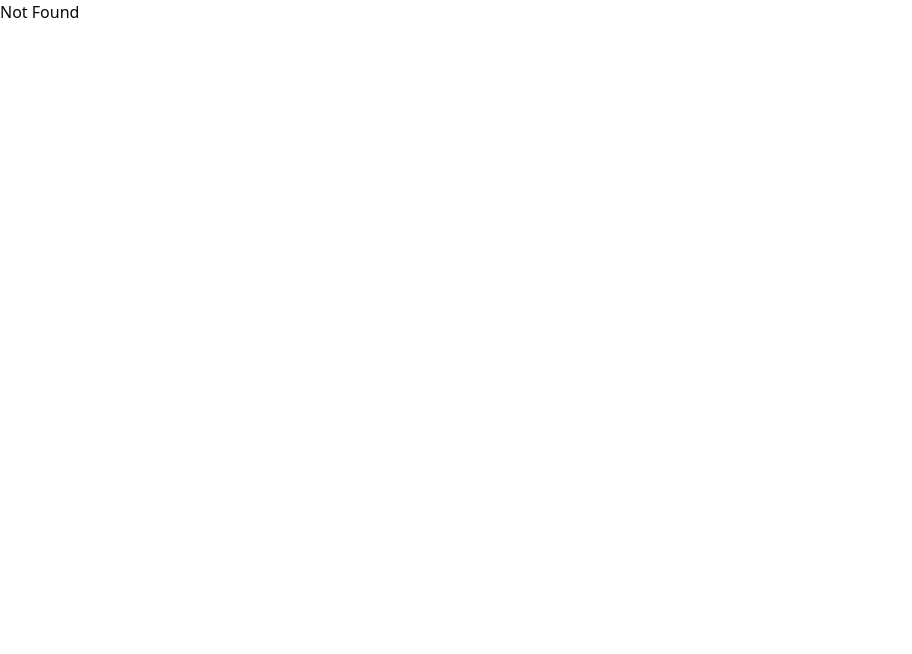
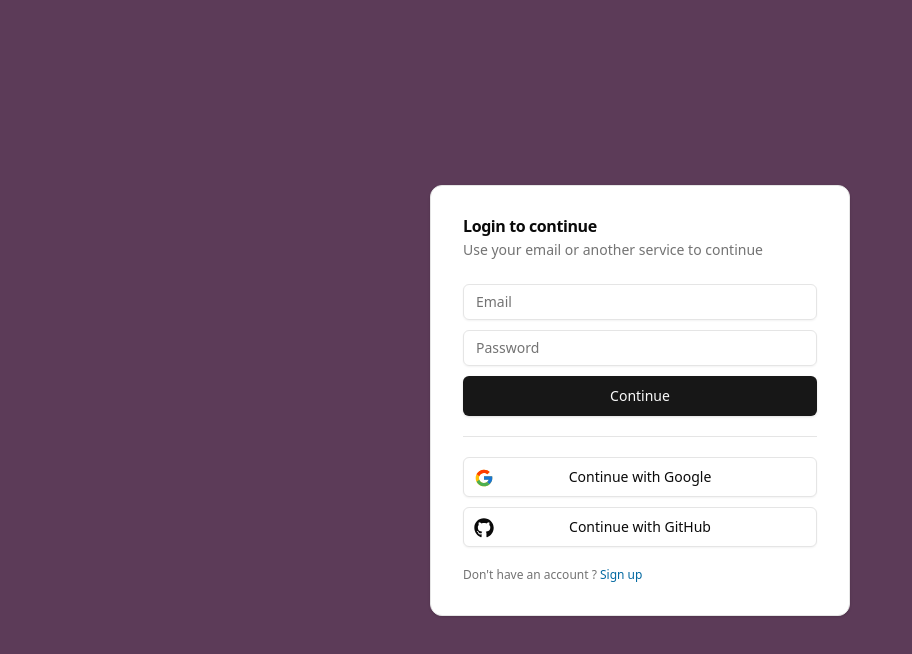
Before and after one commit to sam1322/slack-clone-vite, a React (Vite) app: page /signin in a window 1280 px wide. Shown: the top 654 px of the page, without its empty margins (0-912 px from the left). Built offline with nearby package versions, Linux system fonts and the light colour scheme.

Commit message:
feat(signin): implement signin page

```diff
--- a/package.json
+++ b/package.json
@@ -7,9 +7,10 @@
     "dev": "vite",
     "build": "tsc -b && vite build",
     "lint": "eslint .",
-    "preview": "vite preview"
+    "preview": "vite preview --port 5173"
   },
   "dependencies": {
+    "@radix-ui/react-separator": "^1.1.0",
     "@radix-ui/react-slot": "^1.1.0",
     "@tanstack/react-router": "^1.82.2",
     "class-variance-authority": "^0.7.0",
@@ -17,6 +18,7 @@
     "lucide-react": "^0.460.0",
     "react": "^18.3.1",
     "react-dom": "^18.3.1",
+    "react-icons": "^5.3.0",
     "tailwind-merge": "^2.5.4",
     "tailwindcss-animate": "^1.0.7"
   },
--- /dev/null
+++ b/src/components/auth/auth-screen.tsx
@@ -0,0 +1,19 @@
+"use client";
+
+import { useState } from "react";
+import SignInCard from "./sign-in-card";
+import { SignInFlow } from "@/types/auth";
+
+const AuthScreen = () => {
+  const [state, setState] = useState<SignInFlow>("signIn");
+  return (
+    <div className="h-screen flex items-center justify-center bg-[#5C3B58]">
+      <div className="md:h-auto md:w-[420px]">
+        <SignInCard setState={setState} />
+      </div>
+      {/* <div>{JSON.stringify(getCookie("token"))}</div> */}
+    </div>
+  );
+};
+
+export default AuthScreen;
--- /dev/null
+++ b/src/components/auth/sign-in-card.tsx
@@ -0,0 +1,125 @@
+import { Button } from "@/components/ui/button";
+import {
+  Card,
+  CardContent,
+  CardDescription,
+  CardHeader,
+  CardTitle,
+} from "@/components/ui/card";
+import { Input } from "@/components/ui/input";
+import { Separator } from "@/components/ui/separator";
+import { SignInFlow } from "@/types/auth";
+import { useState } from "react";
+import { FaGithub } from "react-icons/fa";
+import { FcGoogle } from "react-icons/fc";
+
+interface SignInCardProps {
+  setState: (state: SignInFlow) => void;
+}
+
+const SignInCard = ({ setState }: SignInCardProps) => {
+  const [email, setEmail] = useState("");
+  const [password, setPassword] = useState("");
+
+  return (
+    <Card className="w-full h-full p-8">
+      <CardHeader className="px-0 pt-0">
+        <CardTitle>Login to continue</CardTitle>
+        <CardDescription>
+          Use your email or another service to continue
+        </CardDescription>
+      </CardHeader>
+
+      <CardContent className="px-0 pb-0 space-y-5">
+        <form className="space-y-2.5">
+          <Input
+            disabled={false}
+            value={email}
+            onChange={(e) => setEmail(e.target.value)}
+            placeholder="Email"
+            required
+          />
+          <Input
+            disabled={false}
+            value={password}
+            onChange={(e) => setPassword(e.target.value)}
+            placeholder="Password"
+            required
+          />
+          <Button type="submit" className="w-full" size="lg" disabled={false}>
+            Continue
+          </Button>
+        </form>
+        <Separator />
+        <div className="flex flex-col gap-y-2.5">
+          <Button
+            disabled={false}
+            onClick={() => {
+              window.location.href = "http://localhost:8080/auth/google";
+            }}
+            variant={"outline"}
+            size={"lg"}
+            className="w-full relative"
+          >
+            <FcGoogle
+              className="absolute top-2.5 left-2.5"
+              style={{ height: "1.25rem", width: "1.25rem" }}
+            />
+            Continue with Google
+          </Button>
+          <Button
+            disabled={false}
+            onClick={() => {
+              window.location.href = "http://localhost:8080/auth/github";
+            }}
+            variant={"outline"}
+            size={"lg"}
+            className="w-full relative"
+          >
+            <FaGithub
+              className="absolute top-2.5 left-2.5"
+              style={{ height: "1.25rem", width: "1.25rem" }}
+            />
+            Continue with GitHub
+          </Button>
+          {/* TODO:Remove or comment the following buttons later */}
+          {/* <Button
+            disabled={false}
+            onClick={() => {
+              window.location.href = "http://localhost:8080/logout/google";
+            }}
+            variant={"outline"}
+            size={"lg"}
+            className="w-full relative"
+          >
+            <FcGoogle className="size-5 absolute top-3 left-2.5" />
+            Logout with Google
+          </Button>
+          <Button
+            disabled={false}
+            onClick={() => {
+              window.location.href = "http://localhost:8080/logout/github";
+            }}
+            variant={"outline"}
+            size={"lg"}
+            className="w-full relative"
+          >
+            <FaGithub className="size-5 absolute top-3 left-2.5" />
+            Logout with Github
+          </Button> */}
+        </div>
+        <p className="text-xs text-muted-foreground">
+          Don&apos;t have an account ?{" "}
+          <span
+            className="text-sky-700 hover:underline cursor-pointer"
+            onClick={() => setState("signUp")}
+          >
+            Sign up
+          </span>
+        </p>
+      </CardContent>
+    </Card>
+  );
+};
+
+export default SignInCard;
--- /dev/null
+++ b/src/components/ui/card.tsx
@@ -0,0 +1,76 @@
+import * as React from "react"
+
+import { cn } from "@/lib/utils"
+
+const Card = React.forwardRef<
+  HTMLDivElement,
+  React.HTMLAttributes<HTMLDivElement>
+>(({ className, ...props }, ref) => (
+  <div
+    ref={ref}
+    className={cn(
+      "rounded-xl border bg-card text-card-foreground shadow",
+      className
+    )}
+    {...props}
+  />
+))
+Card.displayName = "Card"
+
+const CardHeader = React.forwardRef<
+  HTMLDivElement,
+  React.HTMLAttributes<HTMLDivElement>
+>(({ className, ...props }, ref) => (
+  <div
+    ref={ref}
+    className={cn("flex flex-col space-y-1.5 p-6", className)}
+    {...props}
+  />
+))
+CardHeader.displayName = "CardHeader"
+
+const CardTitle = React.forwardRef<
+  HTMLDivElement,
+  React.HTMLAttributes<HTMLDivElement>
+>(({ className, ...props }, ref) => (
+  <div
+    ref={ref}
+    className={cn("font-semibold leading-none tracking-tight", className)}
+    {...props}
+  />
+))
+CardTitle.displayName = "CardTitle"
+
+const CardDescription = React.forwardRef<
+  HTMLDivElement,
+  React.HTMLAttributes<HTMLDivElement>
+>(({ className, ...props }, ref) => (
+  <div
+    ref={ref}
+    className={cn("text-sm text-muted-foreground", className)}
+    {...props}
+  />
+))
+CardDescription.displayName = "CardDescription"
+
+const CardContent = React.forwardRef<
+  HTMLDivElement,
+  React.HTMLAttributes<HTMLDivElement>
+>(({ className, ...props }, ref) => (
+  <div ref={ref} className={cn("p-6 pt-0", className)} {...props} />
+))
+CardContent.displayName = "CardContent"
+
+const CardFooter = React.forwardRef<
+  HTMLDivElement,
+  React.HTMLAttributes<HTMLDivElement>
+>(({ className, ...props }, ref) => (
+  <div
+    ref={ref}
+    className={cn("flex items-center p-6 pt-0", className)}
+    {...props}
+  />
+))
+CardFooter.displayName = "CardFooter"
+
+export { Card, CardHeader, CardFooter, CardTitle, CardDescription, CardContent }
--- /dev/null
+++ b/src/components/ui/input.tsx
@@ -0,0 +1,22 @@
+import * as React from "react"
+
+import { cn } from "@/lib/utils"
+
+const Input = React.forwardRef<HTMLInputElement, React.ComponentProps<"input">>(
+  ({ className, type, ...props }, ref) => {
+    return (
+      <input
+        type={type}
+        className={cn(
+          "flex h-9 w-full rounded-md border border-input bg-transparent px-3 py-1 text-base shadow-sm transition-colors file:border-0 file:bg-transparent file:text-sm file:font-medium file:text-foreground placeholder:text-muted-foreground focus-visible:outline-none focus-visible:ring-1 focus-visible:ring-ring disabled:cursor-not-allowed disabled:opacity-50 md:text-sm",
+          className
+        )}
+        ref={ref}
+        {...props}
+      />
+    )
+  }
+)
+Input.displayName = "Input"
+
+export { Input }
--- /dev/null
+++ b/src/components/ui/separator.tsx
@@ -0,0 +1,29 @@
+import * as React from "react"
+import * as SeparatorPrimitive from "@radix-ui/react-separator"
+
+import { cn } from "@/lib/utils"
+
+const Separator = React.forwardRef<
+  React.ElementRef<typeof SeparatorPrimitive.Root>,
+  React.ComponentPropsWithoutRef<typeof SeparatorPrimitive.Root>
+>(
+  (
+    { className, orientation = "horizontal", decorative = true, ...props },
+    ref
+  ) => (
+    <SeparatorPrimitive.Root
+      ref={ref}
+      decorative={decorative}
+      orientation={orientation}
+      className={cn(
+        "shrink-0 bg-border",
+        orientation === "horizontal" ? "h-[1px] w-full" : "h-full w-[1px]",
+        className
+      )}
+      {...props}
+    />
+  )
+)
+Separator.displayName = SeparatorPrimitive.Root.displayName
+
+export { Separator }
--- a/src/routeTree.gen.ts
+++ b/src/routeTree.gen.ts
@@ -11,9 +11,16 @@
 // Import Routes
 
 import { Route as rootRoute } from './routes/__root'
+import { Route as SigninImport } from './routes/signin'
 import { Route as IndexImport } from './routes/index'
 
 // Create/Update Routes
+
+const SigninRoute = SigninImport.update({
+  id: '/signin',
+  path: '/signin',
+  getParentRoute: () => rootRoute,
+} as any)
 
 const IndexRoute = IndexImport.update({
   id: '/',
@@ -32,6 +39,13 @@
       preLoaderRoute: typeof IndexImport
       parentRoute: typeof rootRoute
     }
+    '/signin': {
+      id: '/signin'
+      path: '/signin'
+      fullPath: '/signin'
+      preLoaderRoute: typeof SigninImport
+      parentRoute: typeof rootRoute
+    }
   }
 }
 
@@ -39,32 +53,37 @@
 
 export interface FileRoutesByFullPath {
   '/': typeof IndexRoute
+  '/signin': typeof SigninRoute
 }
 
 export interface FileRoutesByTo {
   '/': typeof IndexRoute
+  '/signin': typeof SigninRoute
 }
 
 export interface FileRoutesById {
   __root__: typeof rootRoute
   '/': typeof IndexRoute
+  '/signin': typeof SigninRoute
 }
 
 export interface FileRouteTypes {
   fileRoutesByFullPath: FileRoutesByFullPath
-  fullPaths: '/'
+  fullPaths: '/' | '/signin'
   fileRoutesByTo: FileRoutesByTo
-  to: '/'
-  id: '__root__' | '/'
+  to: '/' | '/signin'
+  id: '__root__' | '/' | '/signin'
   fileRoutesById: FileRoutesById
 }
 
 export interface RootRouteChildren {
   IndexRoute: typeof IndexRoute
+  SigninRoute: typeof SigninRoute
 }
 
 const rootRouteChildren: RootRouteChildren = {
   IndexRoute: IndexRoute,
+  SigninRoute: SigninRoute,
 }
 
 export const routeTree = rootRoute
@@ -77,11 +96,15 @@
     "__root__": {
       "filePath": "__root.tsx",
       "children": [
-        "/"
+        "/",
+        "/signin"
       ]
     },
     "/": {
       "filePath": "index.tsx"
+    },
+    "/signin": {
+      "filePath": "signin.tsx"
     }
   }
 }
--- /dev/null
+++ b/src/routes/signin.tsx
@@ -0,0 +1,6 @@
+import AuthScreen from "@/components/auth/auth-screen";
+import { createFileRoute } from "@tanstack/react-router";
+
+export const Route = createFileRoute("/signin")({
+  component: AuthScreen,
+});
--- /dev/null
+++ b/src/types/auth.ts
@@ -0,0 +1 @@
+export type SignInFlow = "signIn" | "signUp";
```
Also changed, not shown: 1 other file (tests, documents, lock files or other folders).
